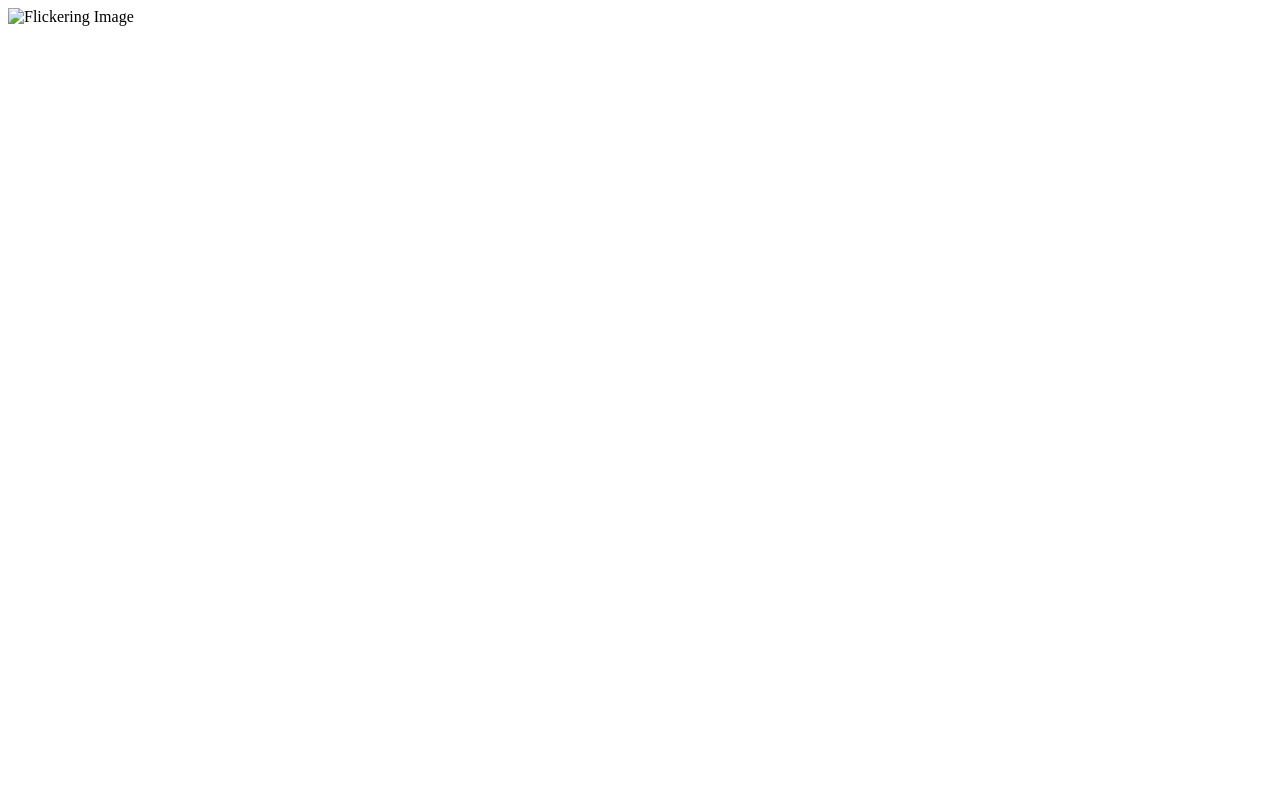
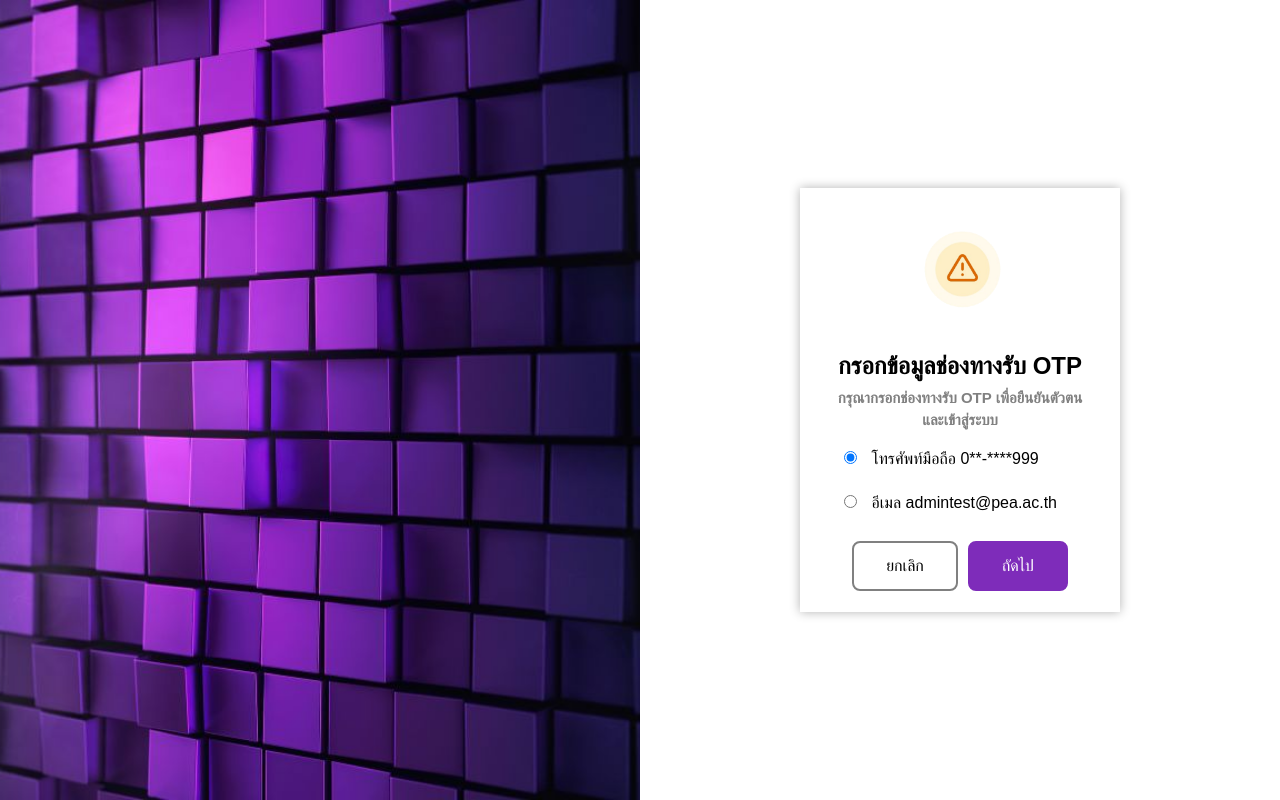
Before and after one commit to Thanason-NewDev/PEA-Auction-System, a plain HTML site: page html/Choose-otp.html in a window 1280 px wide. Drawn offline with Linux system fonts and the light colour scheme.

Commit message:
OTP choose

```diff
--- a/css/styles.css
+++ b/css/styles.css
@@ -17,6 +17,7 @@ body {
       height: 100%;
       background: white;
     }
+
     .logo-button {
       margin-left: 10%;
       margin-right: 10%;
@@ -34,17 +35,21 @@ body {
       transition: background-color 0.3s;
       text-decoration: none;
     }
+
     .logo-button:hover {
         background-color: black;
     }
+
     .staffbutton {
         font-size: 12px;
         cursor: pointer;
         color: rgb(144, 144, 144);
     }
+
     .staffbutton:hover {
         color: black;
     }
+
     .Back-button,
     .Next-button {
       margin-bottom: 5%;
@@ -90,3 +95,20 @@ body {
     .flicker-image {
       animation: flicker 2.5s infinite;
     }
+
+    .option {
+      text-align: left;
+      margin-bottom: 10%;
+      margin-left: 8%;
+      margin-right: 8%;
+    }
+
+    .lb {
+      display: block;
+      margin-bottom: 10%;
+      cursor: pointer;
+    }
+
+    input[type="radio"] {
+      margin-right: 10px;
+    }
--- a/html/Choose-otp.html
+++ b/html/Choose-otp.html
@@ -1,26 +1,34 @@
 <!DOCTYPE html>
-<html lang="en">
-<head>
-    <meta charset="UTF-8">
-    <meta name="viewport" content="width=device-width, initial-scale=1.0">
-    <title>Image Flicker Effect</title>
-    <style>
-        /* กำหนดการกระพริบ */
-        @keyframes flicker {
-            0% { opacity: 1; }
-            50% { opacity: 0.5; }
-            100% { opacity: 1; }
-        }
-
-        /* กำหนดสไตล์ให้กับภาพ */
-        .flicker-image {
-            animation: flicker 1s infinite; /* ใช้การกระพริบแบบไม่จบสิ้น */
-        }
-    </style>
-</head>
-<body>
-
-    <img src="your-image-url.jpg" alt="Flickering Image" class="flicker-image">
-
-</body>
+<html>
+  <head>
+    <link rel="stylesheet" href="../css/styles.css">
+    <link rel="stylesheet" href="../css/LoginStyles.css">
+    <!--<script src="https://kit.fontawesome.com/c9c3f07a6d.js" crossorigin="anonymous"></script>-->
+  </head>
+  <body style="display: flex;">
+    <div class="purple-half"></div>
+    <div class="right-half">
+      <div style="text-align: center; margin: 25%; align-items: center;height: fit-content; box-shadow: 0 0 10px rgba(0 0 0 / 30%);">
+        <!--<i class="fa-solid fa-exclamation" style="text-align: center; color: black; background-color: yellow; margin: 5%; size: 20%; padding: 5%; border-radius: 50%;"></i>-->
+        <img src="../img/iconwarning.png" style="height: 30%; width: 30%; margin-top: 10%;" class="flicker-image">
+        <h1 style="text-align: center; padding-left: 10%; padding-right: 10%; padding-top: 10%; margin: 0px; font-size: 24px;">กรอกข้อมูลช่องทางรับ <span>OTP</span></h1>
+        <h3 style="text-align: center; padding-left: 10%; padding-right: 10%; padding-top: 2%; margin: 0px; font-size: 15px; color: gray; line-height: 150%;">กรุณากรอกช่องทางรับ <span>OTP</span> เพื่อยืนยันตัวตนและเข้าสู่ระบบ</h3>
+        <form id="otpForm" novalidate style="margin: 5%;">
+            <div class="option">
+                <label class="lb">
+                    <input type="radio" name="otp-method" checked>
+                    โทรศัพท์มือถือ 0**-****999
+                </label>
+                <label class="lb">
+                    <input type="radio" name="otp-method">
+                    อีเมล admintest@pea.ac.th
+                </label>
+            </div>
+            <div style="display: inline-flex; align-items: center; justify-content: center; gap: 10px;" class="button-group">
+            <div style="width: 50%;"><a href="../html/login.html" class="Back-button"><span>ยกเลิก</span></a></div>
+            <div style="width: 50%;"><a href="../html/otppass.html" class="Next-button"><span>ถัดไป</span></a></div>
+          </div>
+      </div>
+    </div>
+  </body>
 </html>
```
Also changed, not shown: html/otppass.html (added). Lines whose indentation alone changed are shown as unchanged.
